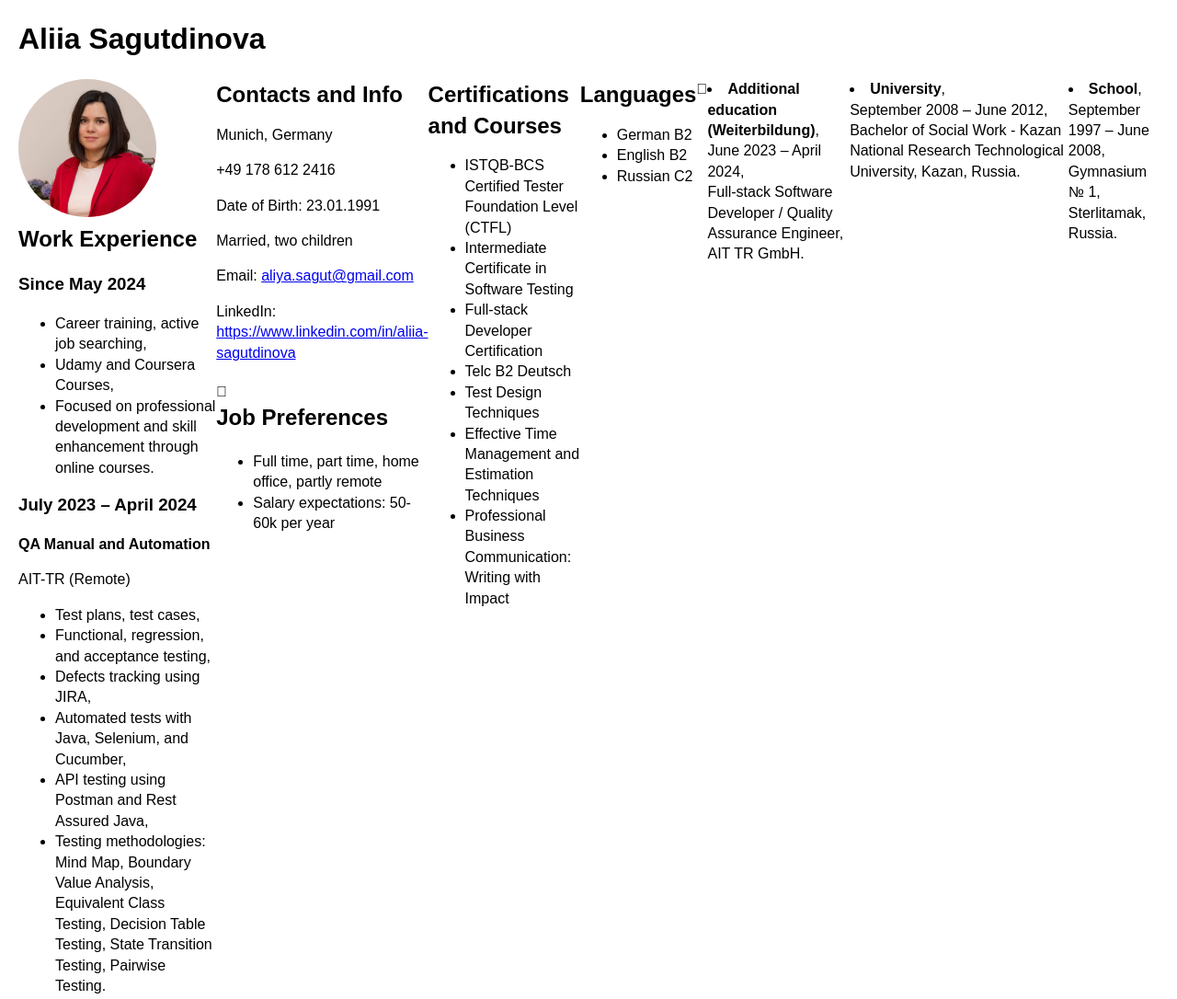
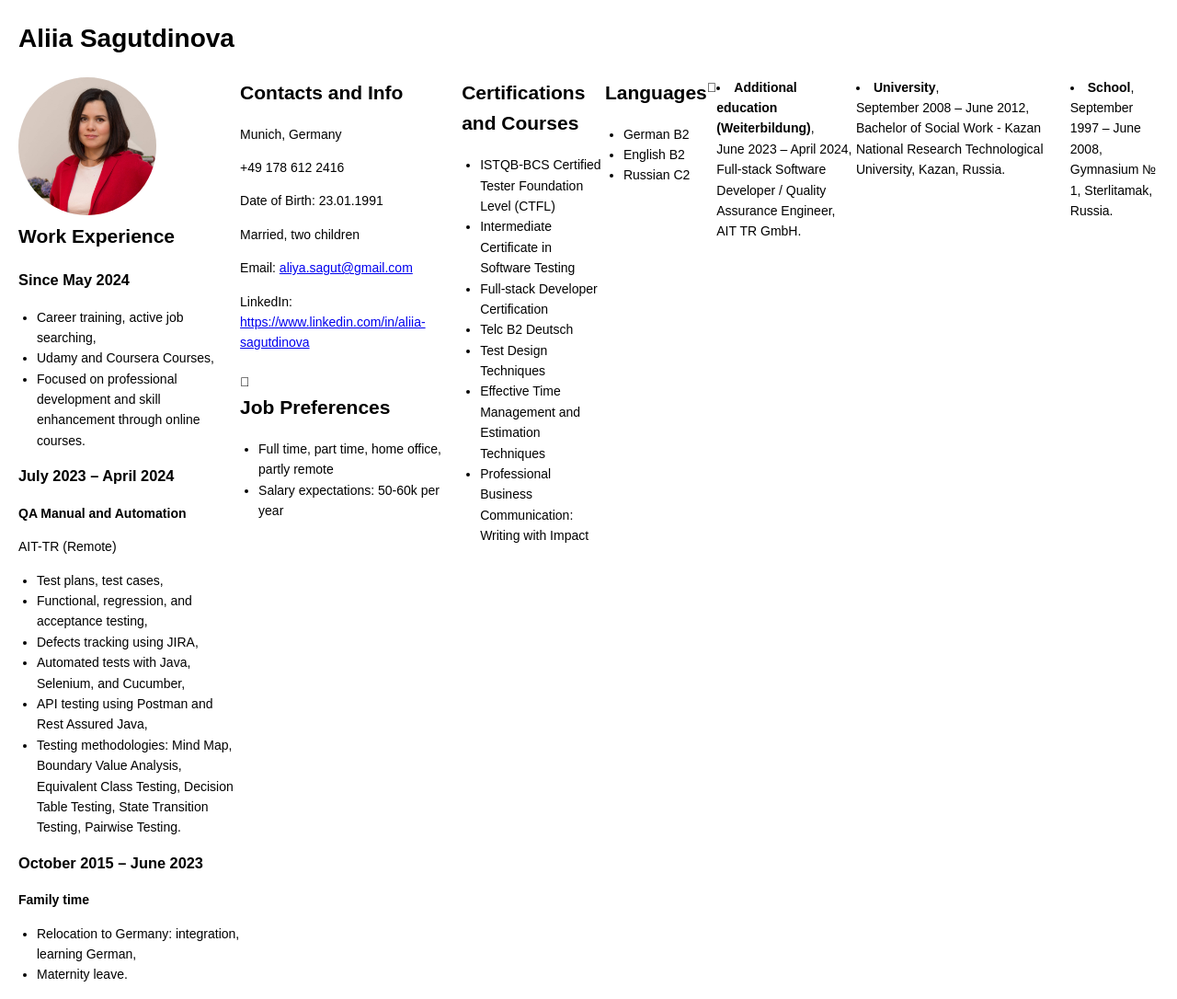
Before and after one commit to aliyasagut/cv, a plain HTML site: page index.html in a window 1280 px wide. Shown: the top 1086 px of the page at 92% size. Drawn offline with Linux system fonts and the light colour scheme.

Commit message:
Update index.html

```diff
--- a/index.html
+++ b/index.html
@@ -8,15 +8,15 @@
         body {
             font-family: Arial, sans-serif;
             margin: 20px;
-            line-height: 1.4;
-            Lpx;
+            line-height: 1.6;
+            font-size: 14px; /* Увеличен шрифт */
         }
         .container {
             display: flex;
             justify-content: space-between;
         }
         .column {
-            width: 48%;
+            width: 48%; /* Равное распределение колонок */
         }
         img {
             border-radius: 50%;
@@ -26,18 +26,15 @@
         h1, h2, h3 {
             margin-top: 0;
         }
-        hr {
-            border: none; /* Убираем полосы между блоками */
+        ul {
+            padding-left: 20px;
         }
-        .contacts {
+        .contacts, .summary, .certifications, .languages, .education, .hobbies, .skills-section {
             margin-bottom: 20px;
         }
-        .summary, .certifications, .languages, .skills, .education {
-            margin-bottom: 20px;
-        }
-        /* Стили для секций */
-        .contacts h2, .summary h2, .certifications h2, .languages h2, .skills h2, .education h2 {
-            margin-bottom: 10px;
+        .footer {
+            margin-top: 40px;
+            text-align: center;
         }
     </style>
 </head>
```
